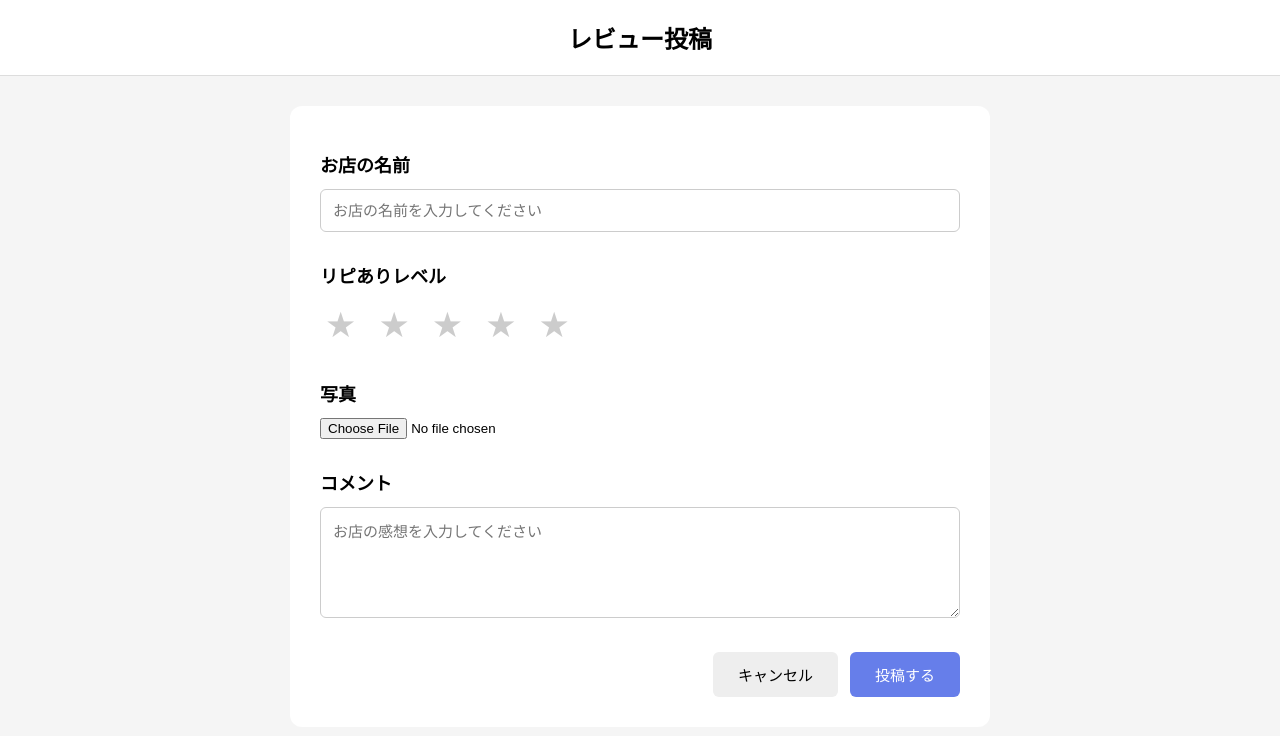
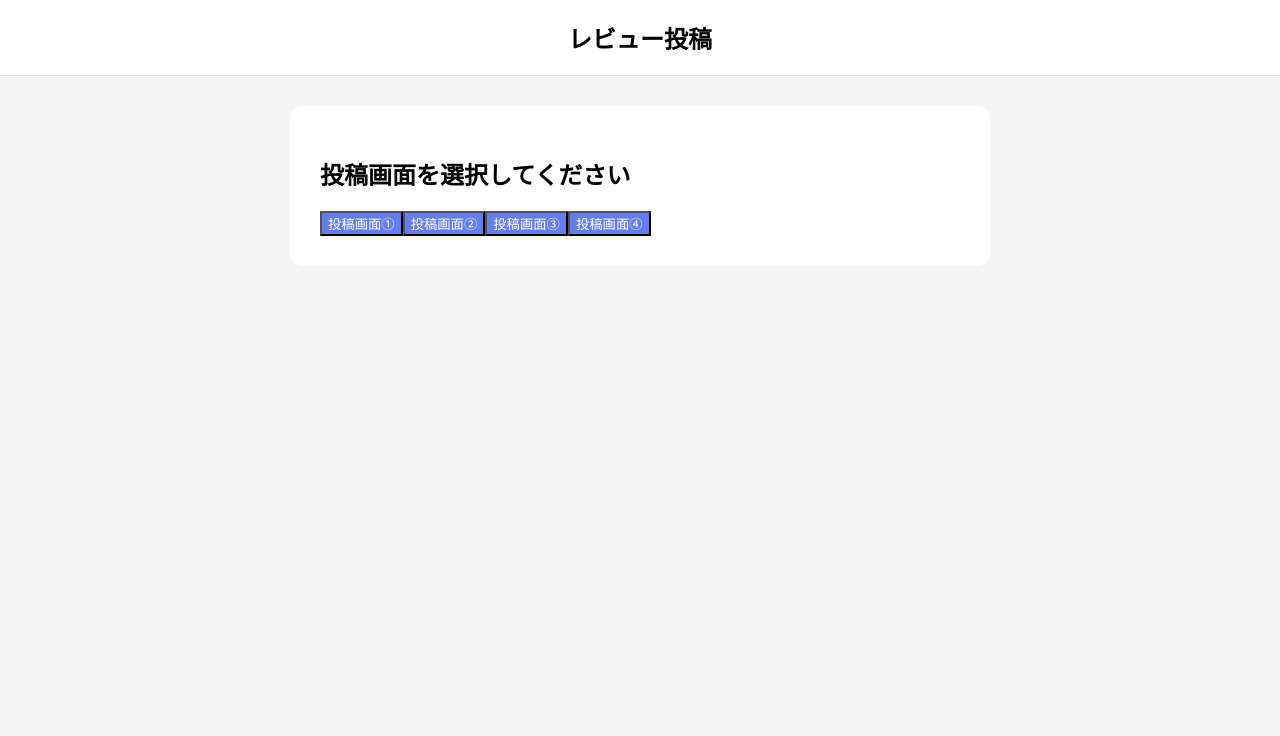
Before and after one commit to Yoshi553/longreview1, a React (Vite) app: page / in a window 1280 px wide. Shown: the top 736 px of the page. Built offline with nearby package versions, Linux system fonts and the light colour scheme.

Commit message:
選択画面

```diff
--- a/src/App.jsx
+++ b/src/App.jsx
@@ -1,155 +1,53 @@
 import { useState } from "react";
-import { heicTo } from "heic-to";
+import Ver3 from "./components/Ver3.jsx";
 
 function App() {
-  // リピありレベル
-  const [rating, setRating] = useState(0);
+  const [selectedPage, setSelectedPage] = useState(null);
 
-  // 選択した写真
-  const [photo, setPhoto] = useState(null);
+  const pages = [
+    "投稿画面①",
+    "投稿画面②",
+    "投稿画面③",
+    "投稿画面④",
+  ];
 
-  // 投稿完了状態
-  const [isSubmitted, setIsSubmitted] = useState(false);
-
-// 写真を選択したときの処理
-const handlePhotoChange = async (event) => {
-  const file = event.target.files[0];
-
-  if (!file) return;
-
-  try {
-    let imageFile = file;
-
-    // HEIC・HEIF形式の場合
-    if (/\.(heic|heif)$/i.test(file.name)) {
-      imageFile = await heicTo({
-        blob: file,
-        type: "image/jpeg",
-        quality: 0.8,
-      });
-    }
-
-    setPhoto(URL.createObjectURL(imageFile));
-
-  } catch (error) {
-    console.error("画像の変換に失敗しました:", error);
-    alert("画像を読み込めませんでした。");
-  }
-};
-  // 投稿ボタンを押したときの処理
-  const handleSubmit = (event) => {
-    event.preventDefault();
-    setIsSubmitted(true);
-  };
-
-  // 投稿完了画面
-  if (isSubmitted) {
-    return (
-      <div className="app">
-        <div className="success-container">
-          <h1>投稿しました！</h1>
-          <p>レビューの投稿が完了しました。</p>
-
-          <button
-            className="post-button"
-            onClick={() => setIsSubmitted(false)}
-          >
-            戻る
-          </button>
-        </div>
-      </div>
-    );
-  }
-
-  // 投稿作成画面
   return (
     <div className="app">
       <header className="header">
         <h1>レビュー投稿</h1>
       </header>
 
+      {selectedPage === null ? (
         <main className="post-container">
-        <form onSubmit={handleSubmit}>
+          <h2>投稿画面を選択してください</h2>
 
-          {/* お店の名前 */}
-          <section className="form-section">
-            <h2>お店の名前</h2>
-            <input
-              type="text"
-              placeholder="お店の名前を入力してください"
-            />
-          </section>
-
-          {/* リピありレベル */}
-          <section className="form-section">
-            <h2>リピありレベル</h2>
-
-            <div className="rating">
-              {[1, 2, 3, 4, 5].map((num) => (
+          <div className="page-list">
+            {pages.map((page, index) => (
               <button
-                  type="button"
-                  key={num}
-                  onClick={() => setRating(num)}
-                  style={{
-                    color: num <= rating ? "#ffc107" : "#ccc",
-                  }}
+                key={index}
+                className="post-button"
+                onClick={() => setSelectedPage(index + 1)}
               >
-                  ★
+                {page}
               </button>
             ))}
           </div>
-          </section>
-
-          {/* 写真 */}
-          <section className="form-section">
-            <h2>写真</h2>
-
-            <input
-              type="file"
-              accept="image/*"
-              onChange={handlePhotoChange}
-            />
-
-            {/* 選択した写真のプレビュー */}
-            {photo && (
-              <div className="photo-preview">
-                <img src={photo} alt="選択した写真" />
-              </div>
-            )}
-          </section>
-
-          {/* コメント */}
-          <section className="form-section">
-            <h2>コメント</h2>
-            <textarea
-              placeholder="お店の感想を入力してください"
-              rows="5"
-            />
-          </section>
-
-          {/* 投稿ボタン */}
-          <div className="button-area">
-            <button
-              type="button"
-              className="cancel-button"
-              onClick={() => {
-                setRating(0);
-                setPhoto(null);
-              }}
-            >
-              キャンセル
-            </button>
+        </main>
+      ) : selectedPage === 3 ? (
+        <Ver3 />
+      ) : (
+        <main className="post-container">
+          <h2>{pages[selectedPage - 1]}</h2>
+          <p>この投稿画面はこれから作成します。</p>
 
           <button
-              type="submit"
-              className="post-button"
+            className="cancel-button"
+            onClick={() => setSelectedPage(null)}
           >
-              投稿する
+            戻る
           </button>
-          </div>
-
-        </form>
         </main>
+      )}
     </div>
   );
 }
--- /dev/null
+++ b/src/components/Ver3.jsx
@@ -0,0 +1,159 @@
+import { useState } from "react";
+import { heicTo } from "heic-to";
+
+
+
+function Ver3() {
+  // リピありレベル
+  const [rating, setRating] = useState(0);
+
+  // 選択した写真
+  const [photo, setPhoto] = useState(null);
+
+  // 投稿完了状態
+  const [isSubmitted, setIsSubmitted] = useState(false);
+
+// 写真を選択したときの処理
+const handlePhotoChange = async (event) => {
+  const file = event.target.files[0];
+
+  if (!file) return;
+
+  try {
+    let imageFile = file;
+
+    // HEIC・HEIF形式の場合
+    if (/\.(heic|heif)$/i.test(file.name)) {
+      imageFile = await heicTo({
+        blob: file,
+        type: "image/jpeg",
+        quality: 0.8,
+      });
+    }
+
+    setPhoto(URL.createObjectURL(imageFile));
+
+  } catch (error) {
+    console.error("画像の変換に失敗しました:", error);
+    alert("画像を読み込めませんでした。");
+  }
+};
+  // 投稿ボタンを押したときの処理
+  const handleSubmit = (event) => {
+    event.preventDefault();
+    setIsSubmitted(true);
+  };
+
+  // 投稿完了画面
+  if (isSubmitted) {
+    return (
+      <div className="app">
+        <div className="success-container">
+          <h1>投稿しました！</h1>
+          <p>レビューの投稿が完了しました。</p>
+
+          <button
+            className="post-button"
+            onClick={() => setIsSubmitted(false)}
+          >
+            戻る
+          </button>
+        </div>
+      </div>
+    );
+  }
+
+  // 投稿作成画面
+  return (
+    <div className="app">
+      <header className="header">
+        <h1>レビュー投稿</h1>
+      </header>
+
+      <main className="post-container">
+        <form onSubmit={handleSubmit}>
+
+          {/* お店の名前 */}
+          <section className="form-section">
+            <h2>お店の名前</h2>
+            <input
+              type="text"
+              placeholder="お店の名前を入力してください"
+            />
+          </section>
+
+          {/* リピありレベル */}
+          <section className="form-section">
+            <h2>リピありレベル</h2>
+
+            <div className="rating">
+              {[1, 2, 3, 4, 5].map((num) => (
+                <button
+                  type="button"
+                  key={num}
+                  onClick={() => setRating(num)}
+                  style={{
+                    color: num <= rating ? "#ffc107" : "#ccc",
+                  }}
+                >
+                  ★
+                </button>
+              ))}
+            </div>
+          </section>
+
+          {/* 写真 */}
+          <section className="form-section">
+            <h2>写真</h2>
+
+            <input
+              type="file"
+              accept="image/*"
+              onChange={handlePhotoChange}
+            />
+
+            {/* 選択した写真のプレビュー */}
+            {photo && (
+              <div className="photo-preview">
+                <img src={photo} alt="選択した写真" />
+              </div>
+            )}
+          </section>
+
+          {/* コメント */}
+          <section className="form-section">
+            <h2>コメント</h2>
+            <textarea
+              placeholder="お店の感想を入力してください"
+              rows="5"
+            />
+          </section>
+
+          {/* 投稿ボタン */}
+          <div className="button-area">
+            <button
+              type="button"
+              className="cancel-button"
+              onClick={() => {
+                setRating(0);
+                setPhoto(null);
+              }}
+            >
+              キャンセル
+            </button>
+
+            <button
+              type="submit"
+              className="post-button"
+            >
+              投稿する
+            </button>
+          </div>
+
+        </form>
+      </main>
+    </div>
+  );
+}
+
+export default Ver3;
```
Also changed, not shown: src/components/Home.jsx (added), src/components/Ver1.jsx (added), src/components/Ver2.jsx (added), src/components/Ver4.jsx (added). Lines whose indentation alone changed are shown as unchanged.
